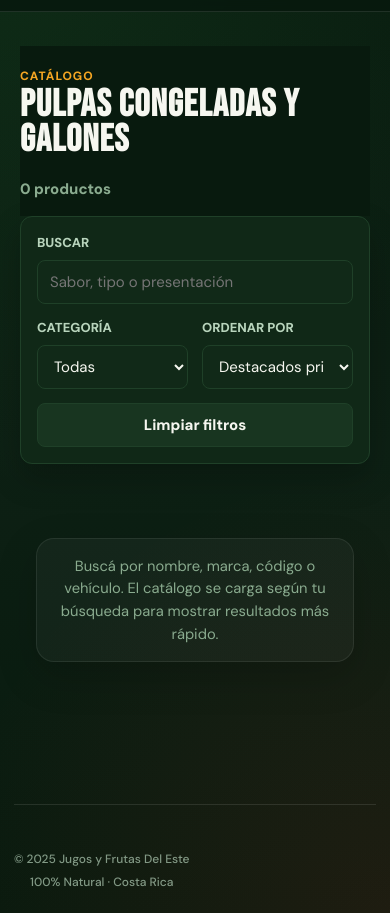
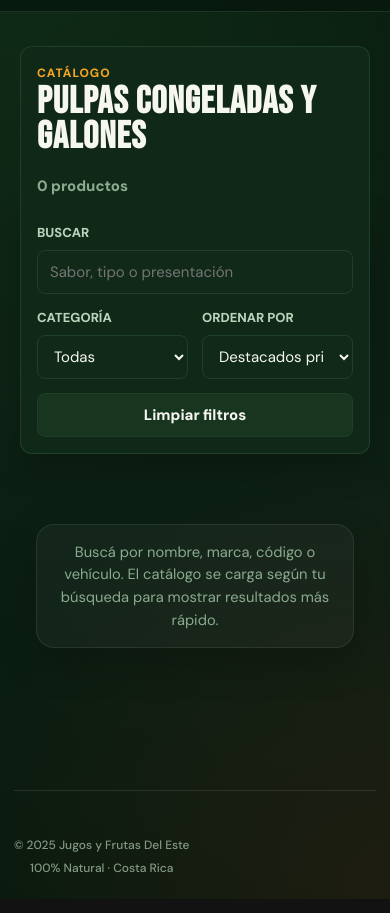
Before and after one commit to Desmond16170/Facturacion_FrutasdelEste, a plain HTML site: page catalogo.html in a window 390 px wide. Shown: the part 61-974 px from the top of the page. Drawn offline with nearby package versions, Linux system fonts and the light colour scheme; no server answers.

Commit message:
Update styles.css

```diff
--- a/styles.css
+++ b/styles.css
@@ -2246,8 +2246,27 @@ td {
   transition: top 0.25s ease, padding 0.25s ease;
 }
 
-/* Al hacer scroll: ocultar heading y subir el filtro */
+/* ── Móvil: heading + filtro = un solo bloque unificado ── */
 @media (max-width: 680px) {
+  .catalog-heading-sticky {
+    background: rgba(17, 41, 24, 0.96);
+    border: 1px solid var(--line);
+    border-bottom: none;           /* sin borde inferior: se fusiona con el filtro */
+    border-radius: var(--radius) var(--radius) 0 0;
+    padding: 14px 16px 10px;
+    margin-bottom: 0;
+    box-shadow: none;
+  }
+  .catalog-filter-bar,
+  .filters-panel.catalog-filter-bar {
+    top: 72px;                     /* se pega justo al heading */
+    border-top: none;              /* sin borde superior: continúa del heading */
+    border-radius: 0 0 var(--radius) var(--radius);
+    box-shadow: 0 14px 32px rgba(0,0,0,0.22);
+    margin-bottom: 14px;
+  }
+
+  /* Al hacer scroll: ocultar heading y subir el filtro */
   .catalog-heading-sticky.heading-hidden {
     transform: translateY(-110%);
     opacity: 0;
@@ -2258,7 +2277,9 @@ td {
   }
   .catalog-filter-bar.filter-compact,
   .filters-panel.catalog-filter-bar.filter-compact {
-    top: 72px; /* se pega justo bajo el header */
+    top: 72px;
+    border-radius: var(--radius);  /* al estar solo, vuelven los 4 bordes */
+    border-top: 1px solid var(--line);
     padding-top: 8px;
     padding-bottom: 8px;
   }
```
